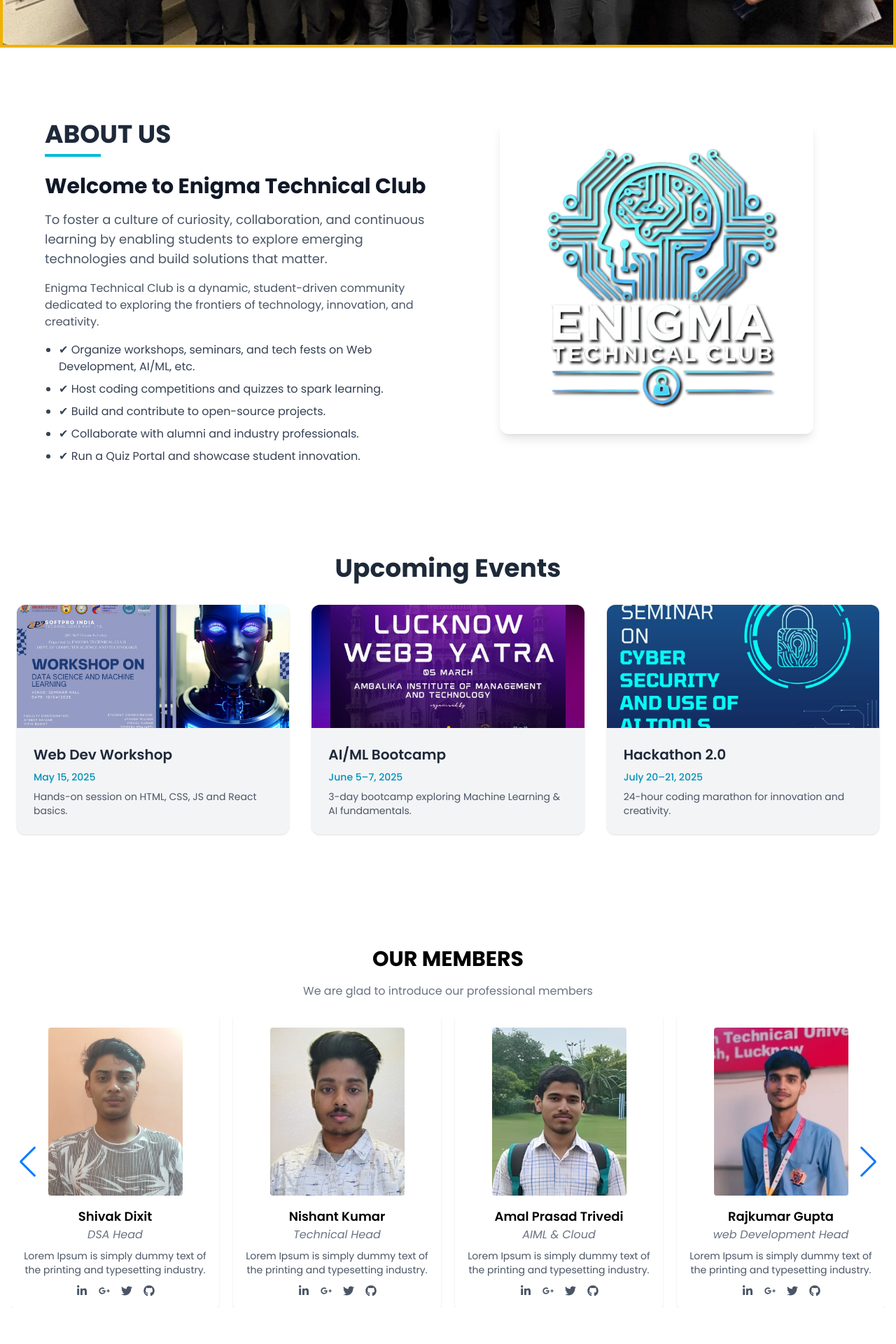
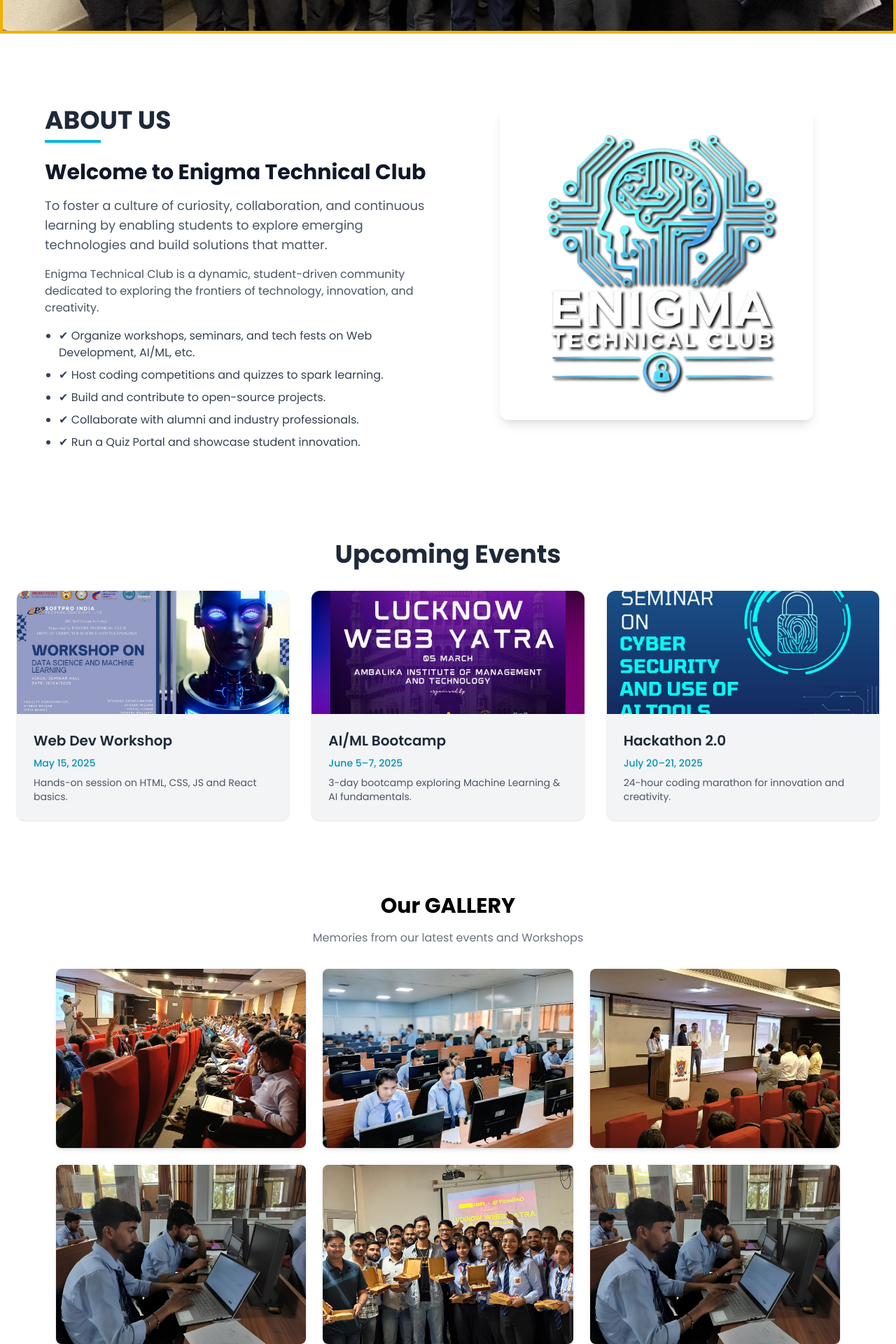
Before and after one commit to Jais-Abhi/Enigma, a React (Vite) app in the folder frontend/: page / in a window 1280 px wide. Shown: the part 640-2560 px from the top of the page at 70% size. Built offline with nearby package versions, Linux system fonts and the light colour scheme.

Commit message:
Changes in home page

```diff
--- /dev/null
+++ b/frontend/src/components/main/Main.jsx
@@ -0,0 +1,15 @@
+
+import MainAbout from "./MainAbout";
+import MainEvent from "./MainEvent";
+import MainGallery from "./MainGallery";
+import MainSlider from "./MainSlider";
+export default function Main(){
+  return (
+    <>
+      <MainSlider />
+      <MainAbout />
+      <MainEvent />
+      <MainGallery/>
+    </>
+  )
+}
--- /dev/null
+++ b/frontend/src/components/main/MainAbout.jsx
@@ -0,0 +1,44 @@
+import React from 'react';
+
+const MainAbout = () => {
+  return (
+    <div className="bg-white flex justify-center mt-20 md:px-16 py-6">
+      <div className="flex flex-col md:flex-row items-start max-w-7xl w-full gap-10">
+        <div className="w-full md:w-1/2 text-center md:text-left">
+          <h2 className="text-3xl md:text-4xl font-bold text-gray-800 mb-2">ABOUT US</h2>
+          <div className="h-1 w-20 bg-cyan-500 mx-auto md:mx-0 mb-6"></div>
+
+          <h1 className="text-2xl md:text-3xl font-bold text-gray-900 mb-4">
+            Welcome to Enigma Technical Club
+          </h1>
+          <p className="text-gray-600 text-lg mb-4">
+            To foster a culture of curiosity, collaboration, and continuous learning by enabling students
+            to explore emerging technologies and build solutions that matter.
+          </p>
+
+          <p className="text-gray-600 mb-4">
+            Enigma Technical Club is a dynamic, student-driven community dedicated to exploring the
+            frontiers of technology, innovation, and creativity.
+          </p>
+
+          <ul className="text-left list-disc pl-5 text-gray-700 space-y-2">
+            <li>✔ Organize workshops, seminars, and tech fests on Web Development, AI/ML, etc.</li>
+            <li>✔ Host coding competitions and quizzes to spark learning.</li>
+            <li>✔ Build and contribute to open-source projects.</li>
+            <li>✔ Collaborate with alumni and industry professionals.</li>
+            <li>✔ Run a Quiz Portal and showcase student innovation.</li>
+          </ul>
+        </div>
+        <div className="w-full md:w-1/2 flex justify-center">
+          <img
+            src="/enigma.png"
+            alt="Enigma"
+            className="max-w-md w-full rounded-xl shadow-lg"
+          />
+        </div>
+      </div>
+    </div>
+  );
+};
+
+export default MainAbout;
--- /dev/null
+++ b/frontend/src/components/main/MainEvent.jsx
@@ -0,0 +1,60 @@
+import React from "react";
+
+const events = [
+  {
+    title: "Web Dev Workshop",
+    date: "May 15, 2025",
+    description: "Hands-on session on HTML, CSS, JS and React basics.",
+    image: "/event-1.jpg",
+  },
+  {
+    title: "AI/ML Bootcamp",
+    date: "June 5–7, 2025",
+    description: "3-day bootcamp exploring Machine Learning & AI fundamentals.",
+    image: "/event-2.jpg",
+  },
+  {
+    title: "Hackathon 2.0",
+    date: "July 20–21, 2025",
+    description: "24-hour coding marathon for innovation and creativity.",
+    image: "event-3.jpg",
+  },
+];
+
+const MainEvent = () => {
+  return (
+    <div className="bg-white px-4 md:px-6 pt-6 pb-10 mt-20">
+      <div className="max-w-7xl mx-auto">
+        <h2 className="text-2xl md:text-4xl font-bold text-center text-gray-800 mb-8">
+          Upcoming Events
+        </h2>
+
+        <div className="grid gap-6 md:gap-8 grid-cols-1 md:grid-cols-2 lg:grid-cols-3">
+          {events.map((event, index) => (
+            <div
+              key={index}
+              className="bg-gray-100 rounded-xl overflow-hidden shadow-sm hover:shadow-md transition"
+            >
+              <img
+                src={event.image}
+                alt={event.title}
+                className="w-full h-44 object-cover"
+              />
+              <div className="p-4 md:p-6">
+                <h3 className="text-lg md:text-xl font-semibold text-gray-800 mb-2">
+                  {event.title}
+                </h3>
+                <p className="text-sm text-cyan-600 font-medium mb-2">
+                  {event.date}
+                </p>
+                <p className="text-gray-600 text-sm">{event.description}</p>
+              </div>
+            </div>
+          ))}
+        </div>
+      </div>
+    </div>
+  );
+};
+
+export default MainEvent;
--- /dev/null
+++ b/frontend/src/components/main/MainGallery.jsx
@@ -0,0 +1,33 @@
+import React from "react";
+
+const galleryImages = [
+  "/gallery-1.jpg",
+  "/gallery-2.jpg",
+  "/gallery-4.jpg",
+  "/gallery-3.jpg",
+  "/gallery-5.jpg",
+  "/gallery-3.jpg",
+];
+
+const MainGallery = () => {
+  return (
+    <div className="max-w-6xl mx-auto my-16 px-4">
+      <h2 className="text-3xl font-bold text-center mb-4">Our GALLERY</h2>
+      <p className="text-center text-gray-500 mb-8">Memories from our latest events and Workshops</p>
+
+      <div className="grid grid-cols-1 sm:grid-cols-2 md:grid-cols-3 gap-6">
+        {galleryImages.map((src, index) => (
+          <div key={index} className="overflow-hidden rounded-lg shadow-md group">
+            <img
+              src={src}
+              alt={` image ${index + 1}`}
+              className="w-full h-64 object-cover transform group-hover:scale-105 transition duration-300"
+            />
+          </div>
+        ))}
+      </div>
+    </div>
+  );
+};
+
+export default MainGallery;
--- a/frontend/src/components/Main.jsx
+++ b/frontend/src/components/main/MainSlider.jsx
@@ -7,7 +7,7 @@ const images = [
   "/slider3.jpg",
 ];
 
-const Main = () => {
+const MainSlider = () => {
   const [index, setIndex] = useState(0);
 
   useEffect(() => {
@@ -26,7 +26,7 @@ const Main = () => {
   };
 
   return (
-    <div className="relative w-full overflow-hidden mt-25 border-4 border-yellow-500 ">
+    <div className="relative w-full overflow-hidden mt-20 border-4 border-yellow-500 ">
       <div
         className="flex transition-transform duration-700 ease-in-out"
         style={{ transform: `translateX(-${index * 100}%)` }}
@@ -76,4 +76,4 @@ const Main = () => {
   );
 };
 
-export default Main;
+export default MainSlider;
--- a/frontend/src/main.jsx
+++ b/frontend/src/main.jsx
@@ -8,7 +8,7 @@ import Events from './components/Events.jsx'
 import MemberSlider from './components/Member.jsx'
 import Contact from './components/contact.jsx'
 import About from './components/About.jsx'
-import Main from './components/Main.jsx'
+import Main from './components/main/Main.jsx'
 import Gallery from './components/Gallery.jsx'
 const router = createBrowserRouter([
   {
@@ -18,7 +18,7 @@ const router = createBrowserRouter([
       [
         {
           path: "",
-          element: [<Main />,<About />,<Events /> , <MemberSlider />,<Gallery/>]
+          element: <Main />
         },
         {
           path: "/events",
--- a/frontend/src/pages/Home.jsx
+++ b/frontend/src/pages/Home.jsx
@@ -1,6 +1,6 @@
 import React from "react";
 import Header from "../components/Header";
-import Main from "../components/Main";
+import Main from "../components/main/Main";
 import About from "../components/About";
 import Events from "../components/Events";
 import Member from "../components/Member";
```
Also changed, not shown: frontend/src/components/About.jsx (+1 -0 lines), frontend/src/components/contact.jsx (+0 -16 lines).
